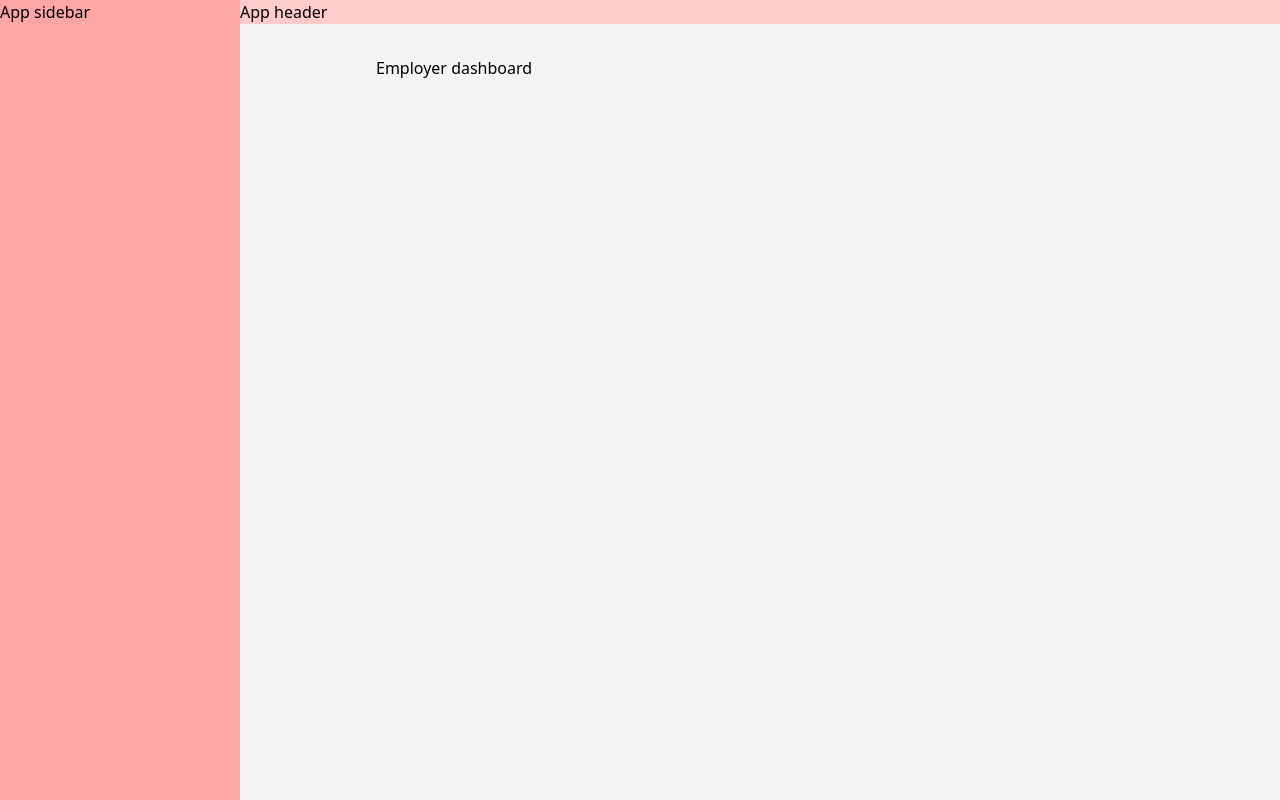
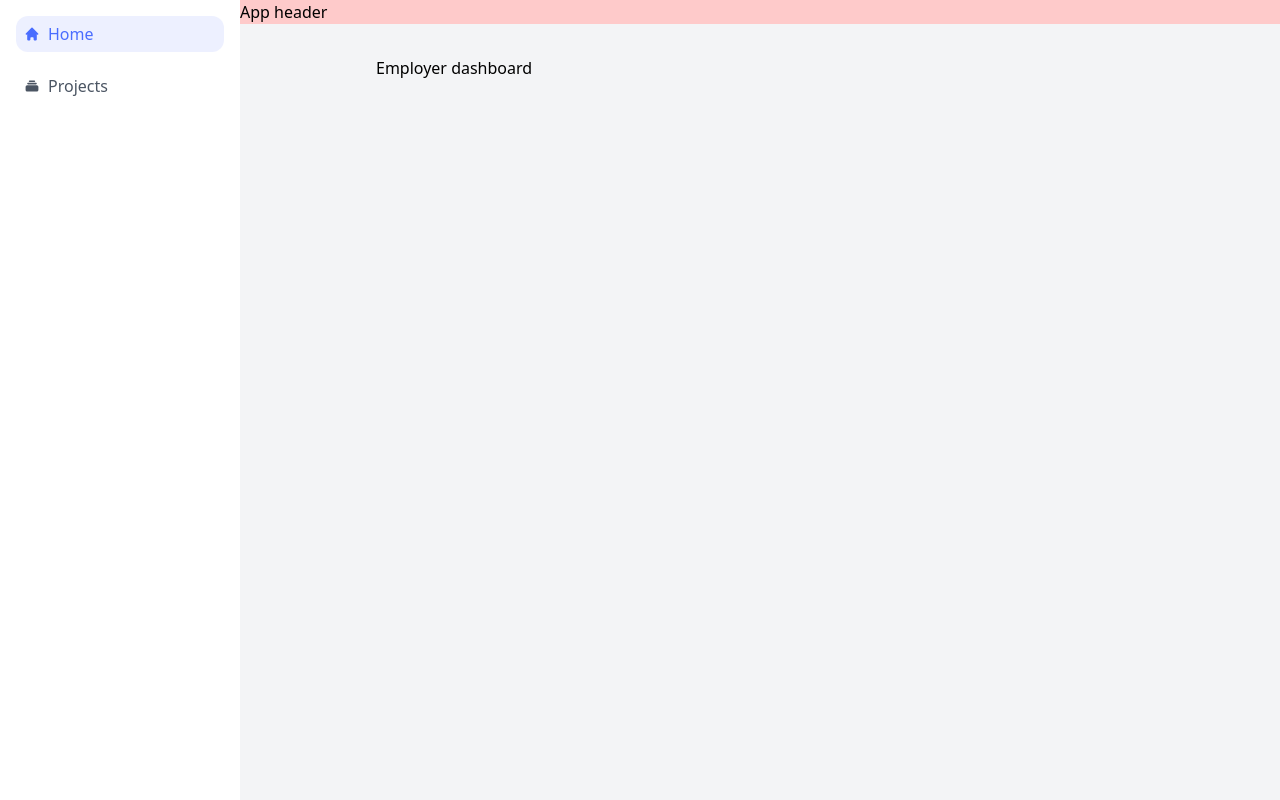
Before and after one commit to ArianMakiabadi/JobHop, a React (Vite) app: page /employer/dashboard in a window 1280 px wide. Built offline with nearby package versions, Linux system fonts and the light colour scheme; no server answers.

Commit message:
SideBar details added

```diff
--- a/src/UI/SideBar.jsx
+++ b/src/UI/SideBar.jsx
@@ -1,5 +1,43 @@
+import { HiCollection, HiHome } from "react-icons/hi";
+import { NavLink } from "react-router-dom";
+
 function SideBar() {
-  return <div className="bg-red-300 row-start-1 row-span-2">App sidebar</div>;
+  return (
+    <div className="bg-white row-start-1 row-span-2 p-4">
+      <ul className="flex flex-col gap-y-4">
+        <li>
+          <CustomNavLink to={"/employer/dashboard"}>
+            <HiHome />
+            <span>Home</span>
+          </CustomNavLink>
+        </li>
+        <li>
+          <CustomNavLink to={"/employer/projects"}>
+            <HiCollection />
+            <span>Projects</span>
+          </CustomNavLink>
+        </li>
+      </ul>
+    </div>
+  );
 }
 
 export default SideBar;
+
+function CustomNavLink({ children, to }) {
+  const navLinkClass =
+    "flex items-center gap-2 hover:bg-primary-100/50 hover:text-primary-900 px-2 py-1.5 rounded-xl transition-all duration-300";
+
+  return (
+    <NavLink
+      to={to}
+      className={({ isActive }) =>
+        isActive
+          ? `${navLinkClass} bg-primary-100/50 text-primary-900`
+          : `${navLinkClass} text-secondary-600`
+      }
+    >
+      {children}
+    </NavLink>
+  );
+}
```
